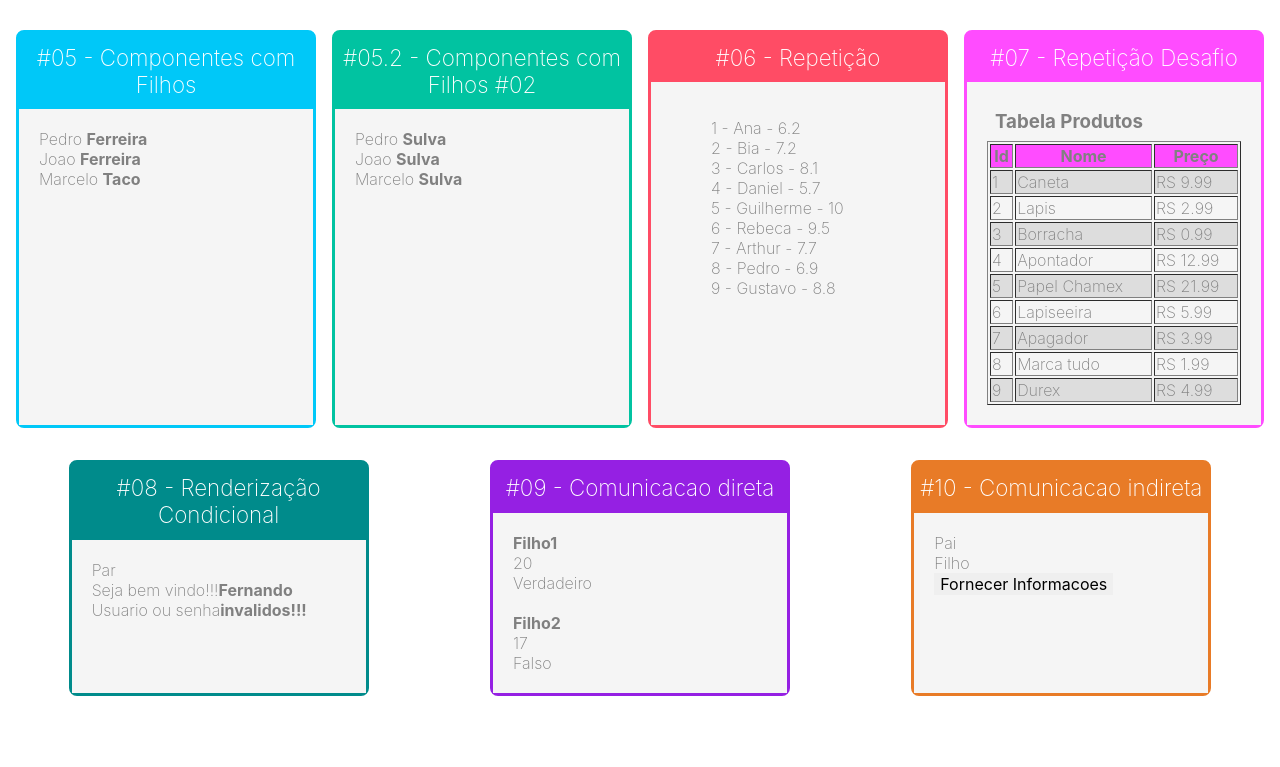
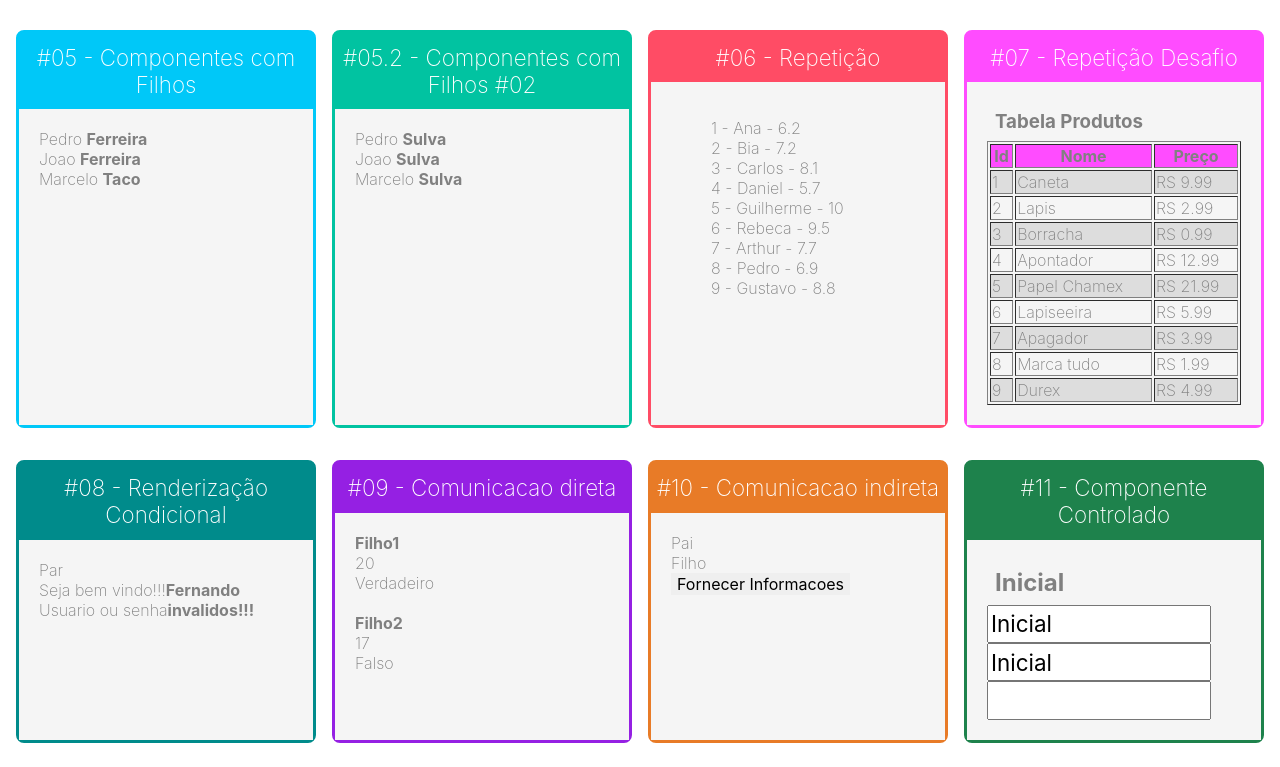
Before and after one commit to mrcomputer2018/primeiro, a React (Create React App) app: page / in a window 1280 px wide. Shown: the part 359-1126 px from the top of the page. Before the commit the page ends 1079 px from the top, so only its background shows below. Built offline with nearby package versions, Linux system fonts and the light colour scheme.

Commit message:
componente controlado

```diff
--- a/src/app.jsx
+++ b/src/app.jsx
@@ -15,6 +15,7 @@
 import UsuarioInfo from "./components/condicional/UsuarioInfo"
 import DiretaPai from "./components/comunicacao/DiretaPai"
 import IndiretaPai from "./components/comunicacao/IndiretaPai"
+import Input from "./components/formulario/Input"
 
 function App(props) {
     return (
@@ -74,6 +75,10 @@
                 <Card titulo="#10 - Comunicacao indireta"  color="#E87B27">
                     <IndiretaPai />
                 </Card>
+
+                <Card titulo="#11 - Componente Controlado"  color="#1e824c">
+                    <Input />
+                </Card>
             </div>
         </div>
     )
--- /dev/null
+++ b/src/components/formulario/Input.css
@@ -0,0 +1,5 @@
+.input input {
+    height: 2.4rem;
+    width: 14rem;
+    font-size: 1.4rem;
+}
--- /dev/null
+++ b/src/components/formulario/Input.jsx
@@ -0,0 +1,32 @@
+import React, { useState } from "react"
+import "./Input.css"
+
+const Input = (props) => {
+    const [valor, setValor] = useState("Inicial")
+
+    /**Recebe um evento como parametro */
+    function quandoMudar(e) {
+        setValor(e.target.value);
+        console.log(e.target.value);
+    }
+
+    return (
+        <div className="input">
+            <h2>{ valor }</h2>
+            <div style={{
+                display: "flex",
+                flexDirection: "column"
+            }}>
+                {/* Onchange - sera chamado sempre que digitar (componente controlado) */}
+                <input type="text" value={ valor } onChange={quandoMudar} />
+                <input type="text" value={ valor } readOnly />
+
+                {/* Componente nao controlado - nao vinculado com o estadoo*/}
+                <input type="text" value={ undefined } />
+            </div>
+
+        </div>
+    )
+}
+
+export default Input;
```
